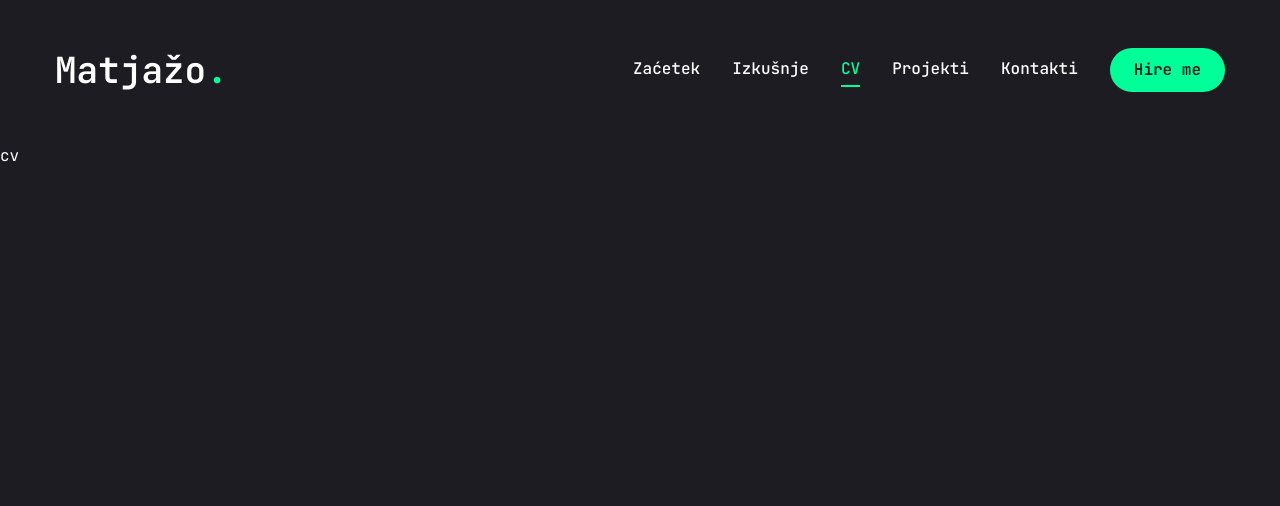
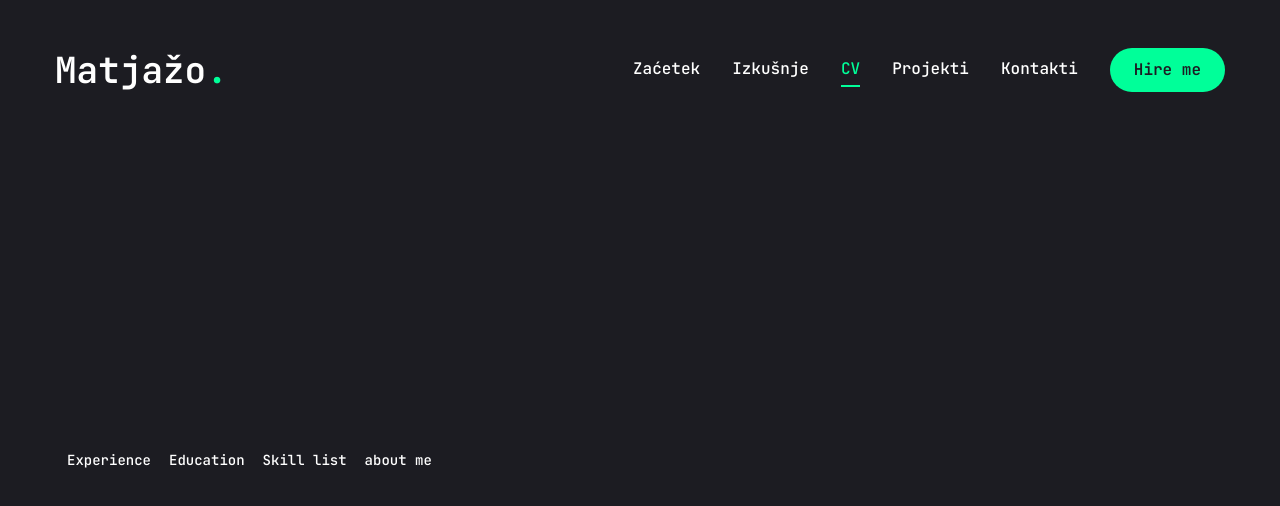
Before and after one commit to matjazo18/matjaz-portfolio, a Next.js app: page /cv in a window 1280 px wide. Shown: the top 506 px of the page. Built offline with nearby package versions, Linux system fonts and the light colour scheme.

Commit message:
working on cv page

```diff
--- a/app/cv/page.jsx
+++ b/app/cv/page.jsx
@@ -1,5 +1,137 @@
+"use client";
+
+import { FaJs, FaReact, FaFigma, FaNodeJs, FaPython } from "react-icons/fa";
+
+import { SiTailwindcss, siNextdotjs } from "react-icons/si";
+import { Tabs, TabsContent, TabsList, TabsTrigger } from "@/components/ui/tabs";
+import {
+  Tooltip,
+  TooltipContent,
+  TooltipProvider,
+  TooltipTrigger,
+} from "@/components/ui/tooltip";
+
+import { ScrollArea } from "@/components/ui/scroll-area";
+import { motion } from "framer-motion";
+
+const about = {
+  title: "aboute me ",
+  description: "Sem mlad študent",
+  info: [
+    {
+      fieldName: "Name",
+      fieldValue: "Matjaž Gazvoda",
+    },
+    {
+      fieldName: "Age",
+      fieldValue: "19",
+    },
+    {
+      fieldName: "Phone",
+      fieldValue: "+386 68 923 063",
+    },
+    {
+      fieldName: "Email",
+      fieldValue: "matjaz.gazvoda@gmail.com",
+    },
+    {
+      fieldName: "Kraj bivanja",
+      fieldValue: "Dobrava, Dobrnič",
+    },
+    {
+      fieldName: "Šola",
+      fieldValue: "Športna gimnazija Novo mesto",
+    },
+    {
+      fieldName: "Jeziki",
+      fieldValue: "Slovenščina, B2 Angleščina , B1 Nemščina",
+    },
+    {
+      fieldName: "Age",
+      fieldValue: "19",
+    },
+  ],
+};
+
+const expericence = {
+  icon: "",
+};
+
+const skillList = {
+  title: " My skills",
+  description: " bla bla bla",
+  skillList: [
+    {
+      icon: <FaPython />,
+      name: "Python",
+    },
+    {
+      icon: <FaJs />,
+      name: "JavaScript",
+    },
+    {
+      icon: <SiTailwindcss />,
+      name: "Tailwind.css",
+    },
+    {
+      icon: <FaJs />,
+      name: "JavaScript",
+    },
+
+    {
+      icon: <FaReact />,
+      name: "React",
+    },
+    {
+      icon: <FaFigma />,
+      name: "Figma",
+    },
+    {
+      icon: <FaNodeJs />,
+      name: "NodeJs",
+    },
+  ],
+};
+
+const education = {
+  icon: "svg here",
+  title: "Šolanje",
+  description: "Moje šolanje in izobraževanje, katere sem se udeležil",
+  items: [
+    {
+      institucije: "Osnovna šola Trebnje",
+      duration: "2017-2021",
+    },
+    { institucija: "Gimnazija Novo mesto", duration: "2021-2025 " },
+    {
+      institucija: "Fakulteta za računalništvo in informatiko v Ljubljani",
+      duration: "2025...  ",
+    },
+  ],
+};
+
 const Cv = () => {
-  return <div>cv</div>;
+  return (
+    <motion.div
+      initial={{ opacity: 0 }}
+      animate={{
+        opacity: 1,
+        transition: { delay: 2.4, duration: 0.4, ease: "easeIn" },
+      }}
+      className="min-h-[80vh] flex items-center justify-center py-12 xl:py-0"
+    >
+      <div className="container mx-auto">
+        <Tabs>
+          <TabsList>
+            <TabsTrigger>Experience</TabsTrigger>
+            <TabsTrigger>Education</TabsTrigger>
+            <TabsTrigger>Skill list</TabsTrigger>
+            <TabsTrigger>about me </TabsTrigger>
+          </TabsList>
+        </Tabs>
+      </div>
+    </motion.div>
+  );
 };
 
 export default Cv;
--- a/components/Header.jsx
+++ b/components/Header.jsx
@@ -21,7 +21,7 @@ const Header = () => {
         <div className="hidden xl:flex items-center gap-8">
           <Nav />
           <Link href="/contact">
-            <Button className="">Hire me </Button>
+            <Button className="">Hire me</Button>
           </Link>
         </div>
 
```
